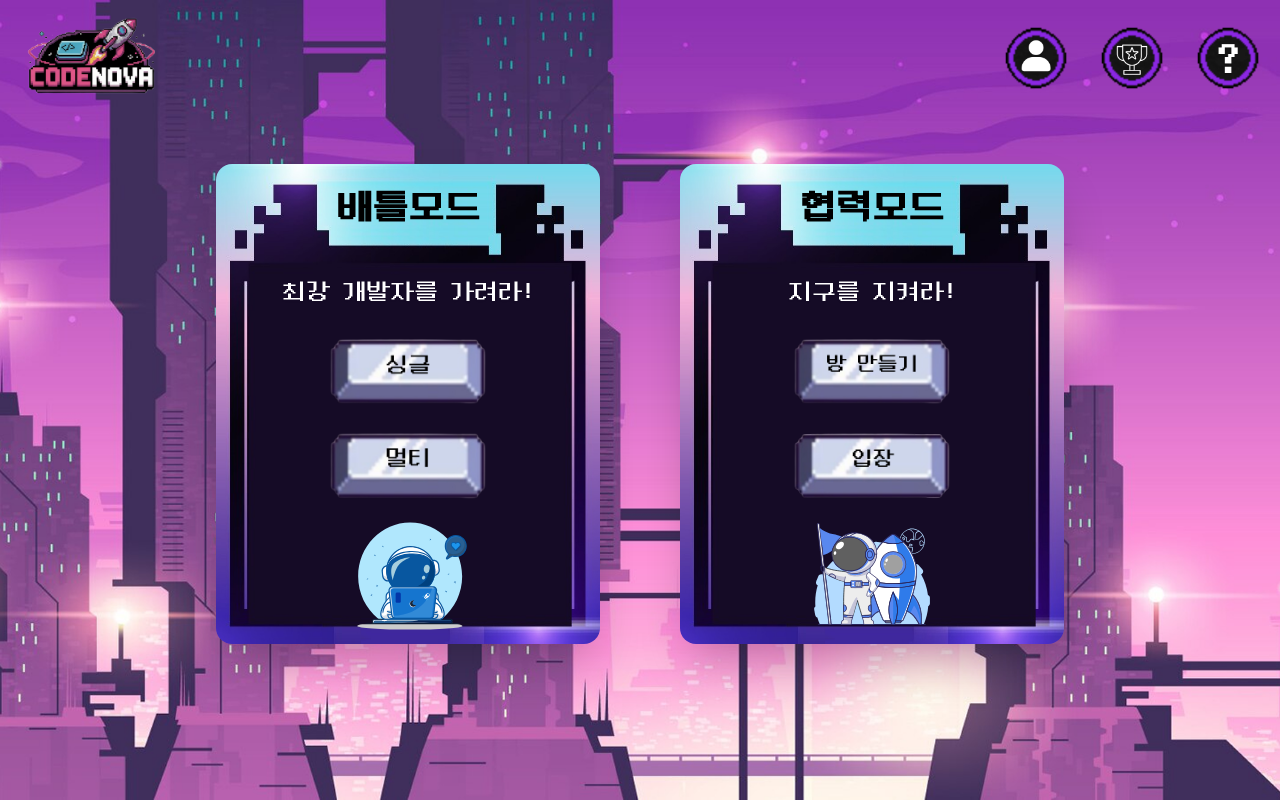
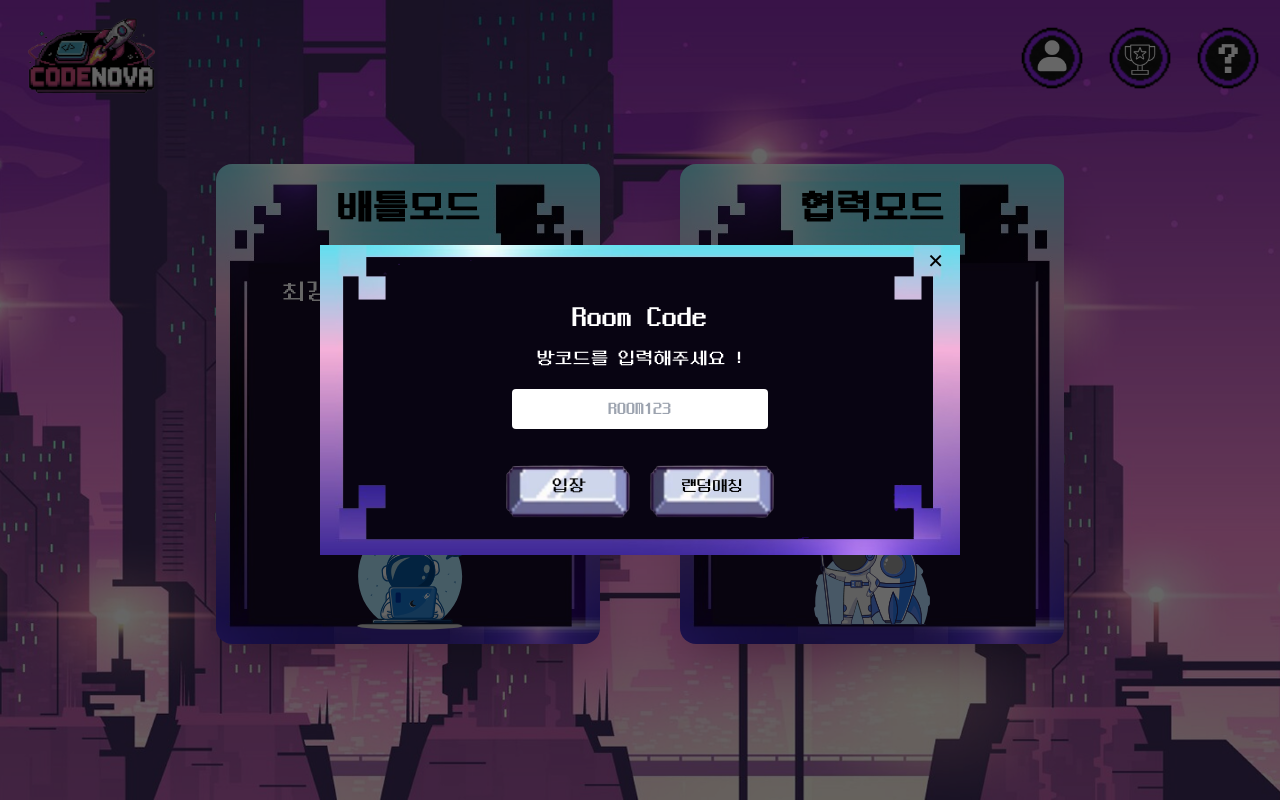
Before and after one commit to zeeeyeon/codenova, a React (Create React App) app in the folder Front/codenova/: page /main in a window 1280 px wide. Both pictures are taken after a click on the picture 872 px from the left and 461 px from the top of the page. Built offline with nearby package versions, Linux system fonts and the light colour scheme.

Commit message:
S12P31E103-64 [FE] feat: main, header 경로 설정

```diff
--- a/Front/codenova/src/components/common/Header.jsx
+++ b/Front/codenova/src/components/common/Header.jsx
@@ -2,15 +2,18 @@ import logo from "../../assets/images/codenova_logo.png"; // 🚀 왼쪽 로켓
 import mypageIcon from "../../assets/images/mypage_icon.png";
 import rankingIcon from "../../assets/images/ranking_icon.png";
 import helpIcon from "../../assets/images/help_icon.png";
+import { useNavigate } from "react-router-dom";
+const Header = () => {
 
-const Header = () => {
+  const navigate = useNavigate()
+
   return (
     <header className="w-full flex justify-between items-center px-3 py-3">
       {/* 왼쪽 로고 */}
-      <img src={logo} alt="Logo" className="w-40" />
+      <img src={logo} alt="Logo" className="w-40 cursor-pointer hover:translate-y-[2px] hover:scale-[0.98] active:scale-[0.95]" onClick={() => navigate("/main")} />
 
       {/* 오른쪽 아이콘들 */}
-      <div className="flex items-center gap-4">
+      <div className="flex items-center gap-2">
         <img
           src={mypageIcon}
           alt="My Page"
--- /dev/null
+++ b/Front/codenova/src/components/modal/RoomCodeModal.jsx
@@ -0,0 +1,54 @@
+import React from "react";
+import modalBg from "../../assets/images/board3.png";
+import enterBtn from "../../assets/images/go_game_button.png";
+import randomBtn from "../../assets/images/gorandom_button.png";
+
+const RoomCodeModal = ({ onClose }) => {
+  return (
+    <div className="fixed inset-0 z-50 flex items-center justify-center">
+      {/* 어두운 배경 */}
+      <div className="absolute inset-0 bg-black opacity-60"></div>
+
+      {/* 모달 박스 */}
+      <div
+        className="relative z-50 w-[40rem] h-autoj px-6 py-8 flex flex-col items-center justify-center"
+        style={{
+          backgroundImage: `url(${modalBg})`,
+          backgroundSize: "cover",
+          backgroundPosition: "center",
+        }}
+      >
+        <button
+          className="absolute top-1 right-4 text-black text-xl"
+          onClick={onClose}
+        >
+          ✕
+        </button>
+
+        <div className="text-white text-3xl mt-6">Room Code</div>
+        <div className="text-white text-lg mt-2">방코드를 입력해주세요 !</div>
+
+        <input
+          type="text"
+          placeholder="ROOM123"
+          className="mt-4 w-64 h-10 px-3 rounded text-black text-lg text-center"
+        />
+
+        <div className="flex gap-4 mt-6">
+          <img
+            src={enterBtn}
+            alt="입장하기"
+            className="w-[8rem] cursor-pointer hover:brightness-110 hover:scale-105 transition-transform"
+          />
+          <img
+            src={randomBtn}
+            alt="랜덤매칭"
+            className="w-[8rem] cursor-pointer hover:brightness-110 hover:scale-105 transition-transform"
+          />
+        </div>
+      </div>
+    </div>
+  );
+};
+
+export default RoomCodeModal;
--- a/Front/codenova/src/pages/main/MainPage.jsx
+++ b/Front/codenova/src/pages/main/MainPage.jsx
@@ -9,9 +9,13 @@ import { Player } from "@lottiefiles/react-lottie-player";
 import battleLottie from "../../assets/lottie/battle.json";
 import defendLottie from "../../assets/lottie/defend.json";
 import { useNavigate } from "react-router-dom"
+import { useState } from "react";
+import RoomCodeModal from "../../components/modal/RoomCodeModal";
+
 const MainPage = () => {
 
   const navigate = useNavigate()
+  const [showRoomModal, setShowRoomModal] = useState(false);
 
   return (
     <div
@@ -34,8 +38,12 @@ const MainPage = () => {
 
           {/* 버튼 묶음 */}
           <div className="absolute top-40 w-full flex flex-col items-center gap-2">
-            <img src={singleBtn} alt="Single Mode" className="w-[10rem] cursor-pointer transition-all duration-150 hover:brightness-110 hover:translate-y-[2px] hover:scale-[0.98] active:scale-[0.95]" />
-            <img src={multiBtn} alt="Multi Mode" className="w-[10rem] cursor-pointer transition-all duration-150 hover:brightness-110 hover:translate-y-[2px] hover:scale-[0.98] active:scale-[0.95]" />
+            <img src={singleBtn} alt="Single Mode" className="w-[10rem] cursor-pointer transition-all duration-150 hover:brightness-110 hover:translate-y-[2px] hover:scale-[0.98] active:scale-[0.95]"
+            onClick={() => navigate("/single/select/language")}
+            />
+            <img src={multiBtn} alt="Multi Mode" className="w-[10rem] cursor-pointer transition-all duration-150 hover:brightness-110 hover:translate-y-[2px] hover:scale-[0.98] active:scale-[0.95]"
+            onClick={() => navigate("/multi")}
+            />
           </div>
 
           {/* 로티 애니메이션 - 박스 아래쪽에 고정 */}
@@ -74,6 +82,7 @@ const MainPage = () => {
             <img
               src={goRoomBtn}
               alt="Enter Room"
+              onClick={() => setShowRoomModal(true)}
               className="w-[10rem] cursor-pointer transition-all duration-150 hover:brightness-110 hover:translate-y-[2px] hover:scale-[0.98] active:scale-[0.95]"
             />
           </div>
@@ -87,8 +96,10 @@ const MainPage = () => {
           />
         </div>
       </div>
+      {showRoomModal && <RoomCodeModal onClose={() => setShowRoomModal(false)} />}
     </div>
-  );
+
+);
 };
 
 export default MainPage;
```
Also changed, not shown: Front/codenova/src/assets/images/gorandom_button.png (added).
